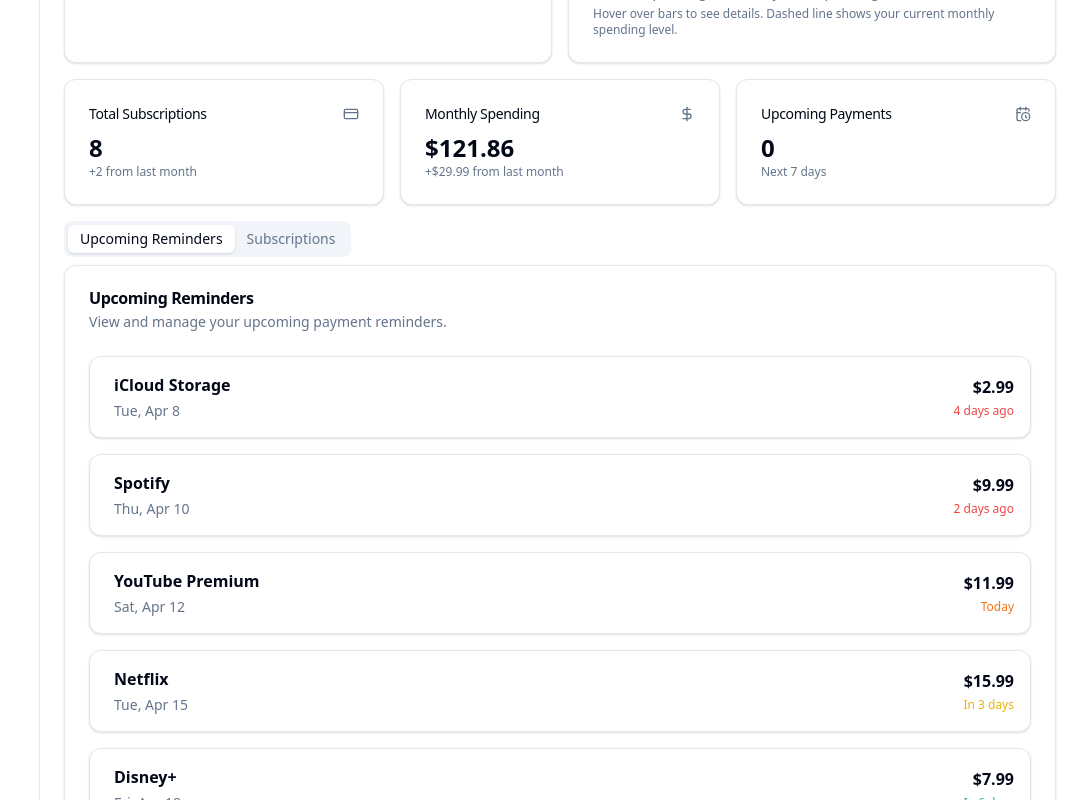
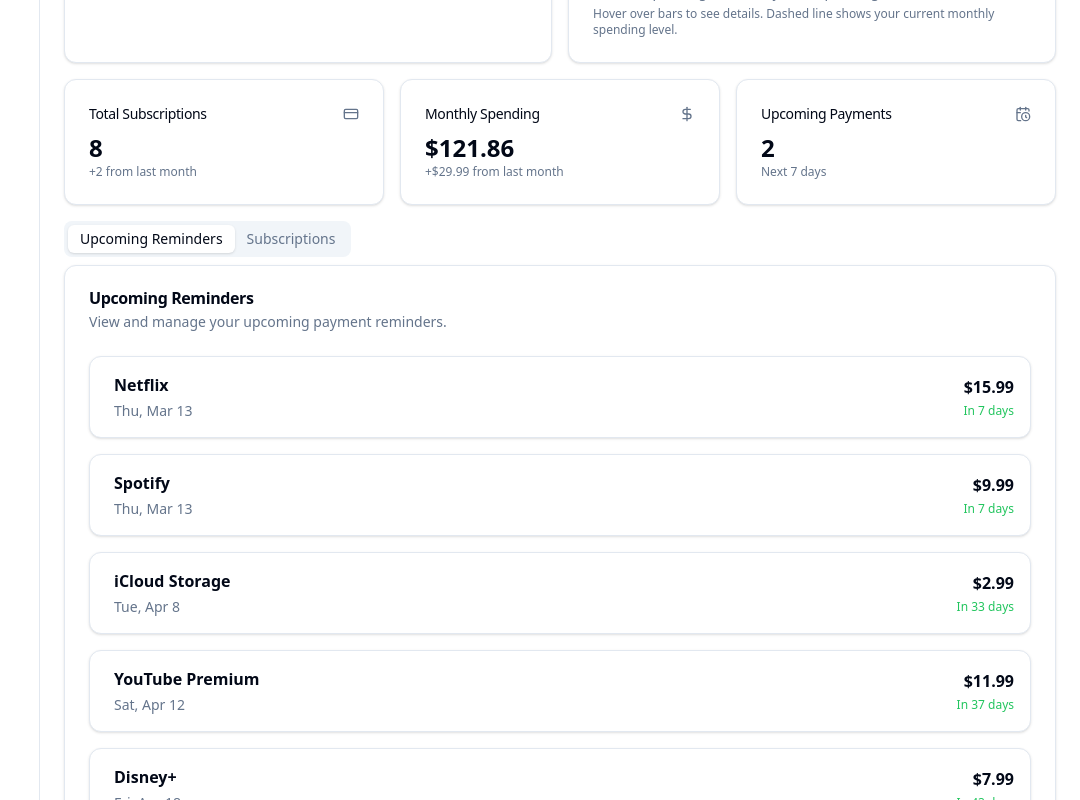
Before and after one commit to yaboytomas/subscription-tracker-front, a Next.js app: page /dashboard in a window 1280 px wide. Shown: the part 580-1380 px from the top of the page, without its empty margins (200-1280 px from the left). Built offline with nearby package versions, Linux system fonts and the light colour scheme.

Commit message:
fixed upcoming payments

```diff
--- a/components/subscription-stats.tsx
+++ b/components/subscription-stats.tsx
@@ -16,7 +16,7 @@
     name: "Netflix",
     price: 15.99,
     billingCycle: "Monthly",
-    nextPayment: "2025-04-15",
+    nextPayment: new Date(Date.now() + 7 * 24 * 60 * 60 * 1000).toISOString().split('T')[0],
     category: "Entertainment",
   },
   {
@@ -24,7 +24,7 @@
     name: "Spotify",
     price: 9.99,
     billingCycle: "Monthly",
-    nextPayment: "2025-04-10",
+    nextPayment: new Date(Date.now() + 7 * 24 * 60 * 60 * 1000).toISOString().split('T')[0],
     category: "Music",
   },
   {
--- a/components/upcoming-reminders.tsx
+++ b/components/upcoming-reminders.tsx
@@ -5,41 +5,55 @@
 import { cn } from "@/lib/utils"
 
 // Sample data - would be fetched from API in a real app
+const calculateDaysLeft = (dateString: string) => {
+  const today = new Date()
+  const paymentDate = new Date(dateString)
+  const diffTime = paymentDate.getTime() - today.getTime()
+  return Math.ceil(diffTime / (1000 * 60 * 60 * 24))
+}
+
 const reminders = [
   {
     id: "1",
     name: "Netflix",
     price: 15.99,
-    date: "2025-04-15",
-    daysLeft: 3,
+    date: new Date(Date.now() + 7 * 24 * 60 * 60 * 1000).toISOString().split('T')[0],
+    daysLeft: 7,
   },
   {
     id: "2",
     name: "Spotify",
     price: 9.99,
-    date: "2025-04-10",
-    daysLeft: -2,
+    date: new Date(Date.now() + 7 * 24 * 60 * 60 * 1000).toISOString().split('T')[0],
+    daysLeft: 7,
+  },
+  {
+    id: "3",
+    name: "Adobe Creative Cloud",
+    price: 52.99,
+    date: "2025-04-22",
+    daysLeft: calculateDaysLeft("2025-04-22"),
+  },
+  {
+    id: "5",
+    name: "Disney+",
+    price: 7.99,
+    date: "2025-04-18",
+    daysLeft: calculateDaysLeft("2025-04-18"),
   },
   {
     id: "7",
     name: "YouTube Premium",
     price: 11.99,
     date: "2025-04-12",
-    daysLeft: 0,
+    daysLeft: calculateDaysLeft("2025-04-12"),
   },
   {
     id: "8",
     name: "iCloud Storage",
     price: 2.99,
     date: "2025-04-08",
-    daysLeft: -4,
-  },
-  {
-    id: "5",
-    name: "Disney+",
-    price: 7.99,
-    date: "2025-04-18",
-    daysLeft: 6,
+    daysLeft: calculateDaysLeft("2025-04-08"),
   },
 ].sort((a, b) => new Date(a.date).getTime() - new Date(b.date).getTime());
 
```
